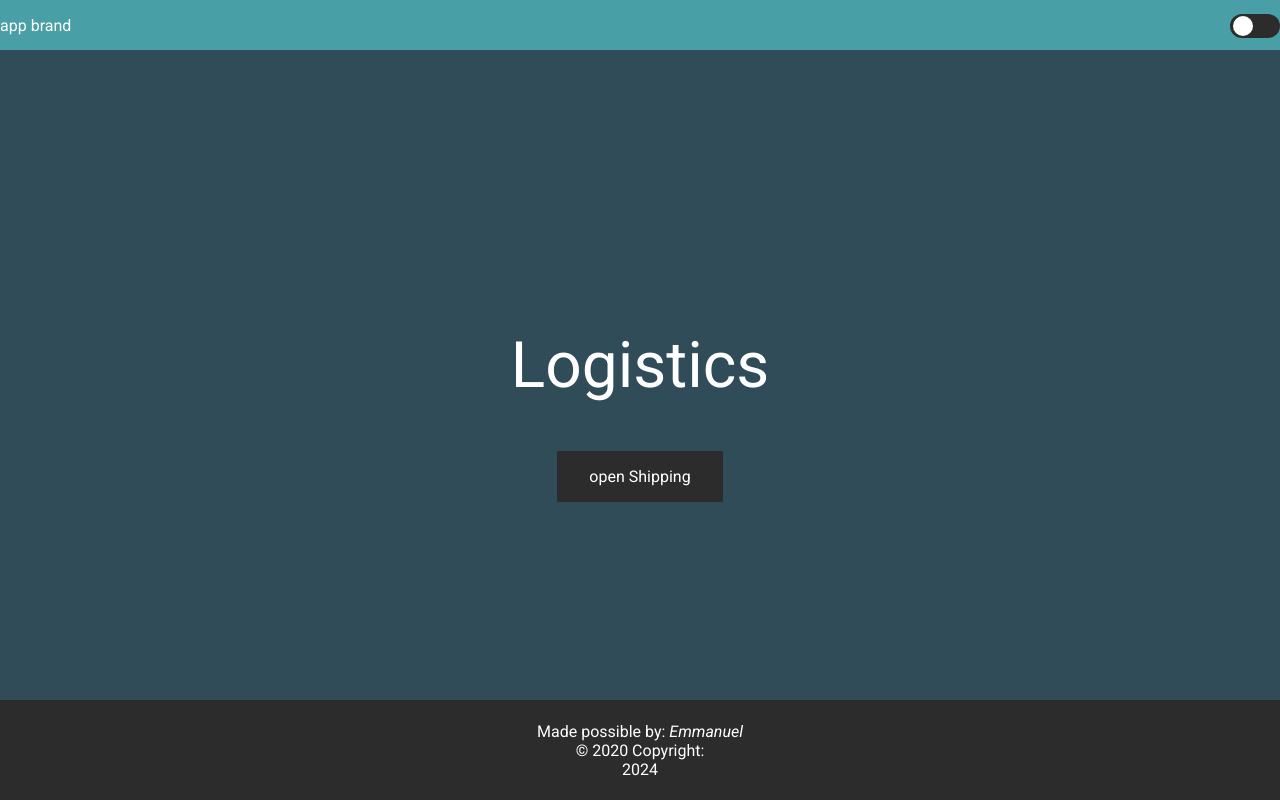
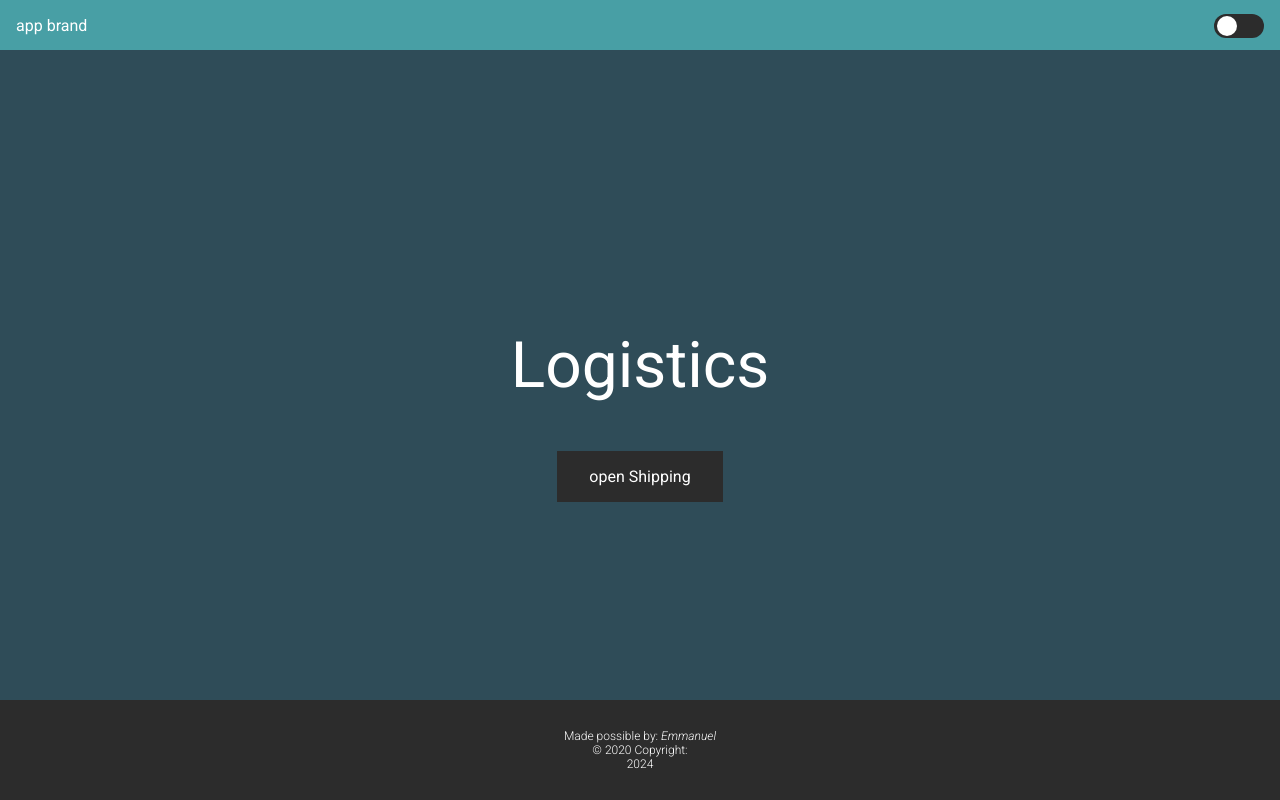
Before and after one commit to eawebmaster20/Angular-Style-Showcase, an Angular app: page /home in a window 1280 px wide. Built offline with nearby package versions, Linux system fonts and the light colour scheme.

Commit message:
hot-fix: update style of footer

```diff
--- a/src/styles.scss
+++ b/src/styles.scss
@@ -26,7 +26,9 @@ body {
     grid-row-gap: 0px;
     height: 100%;
     background-color: var(--main-bg);
-
+    .header, .main, .footer {
+      padding: 0 1rem;
+    }
     .header {
       grid-area: 1 / 1 / 2 / 2;
       background-color: var(--header-bg);
@@ -66,6 +68,8 @@ body {
       color: var(--footer-color);
       height: 100px;
       display: flex;
+      font-size: 12px;
+      font-weight: 300;
       justify-content: center;
       flex-direction: column;
       align-items: center;
```
